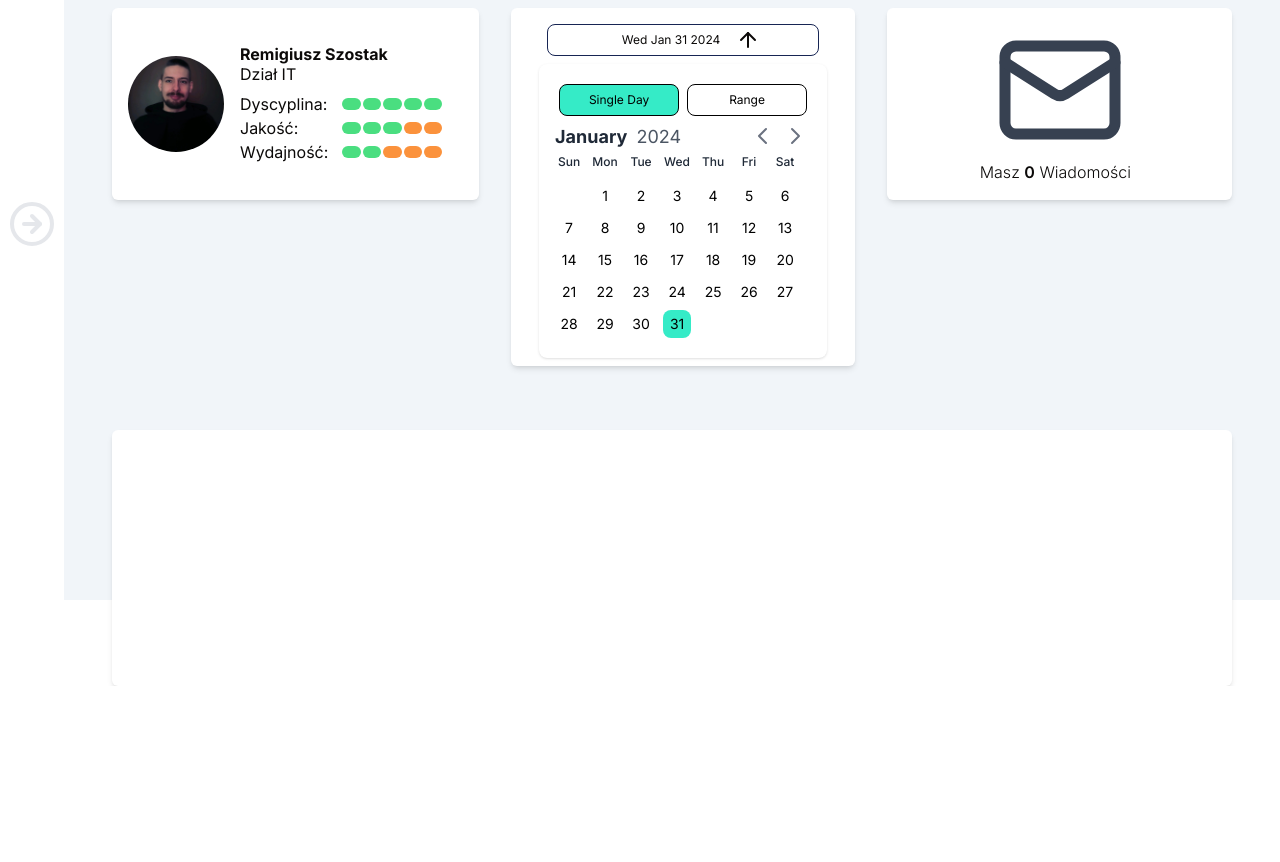
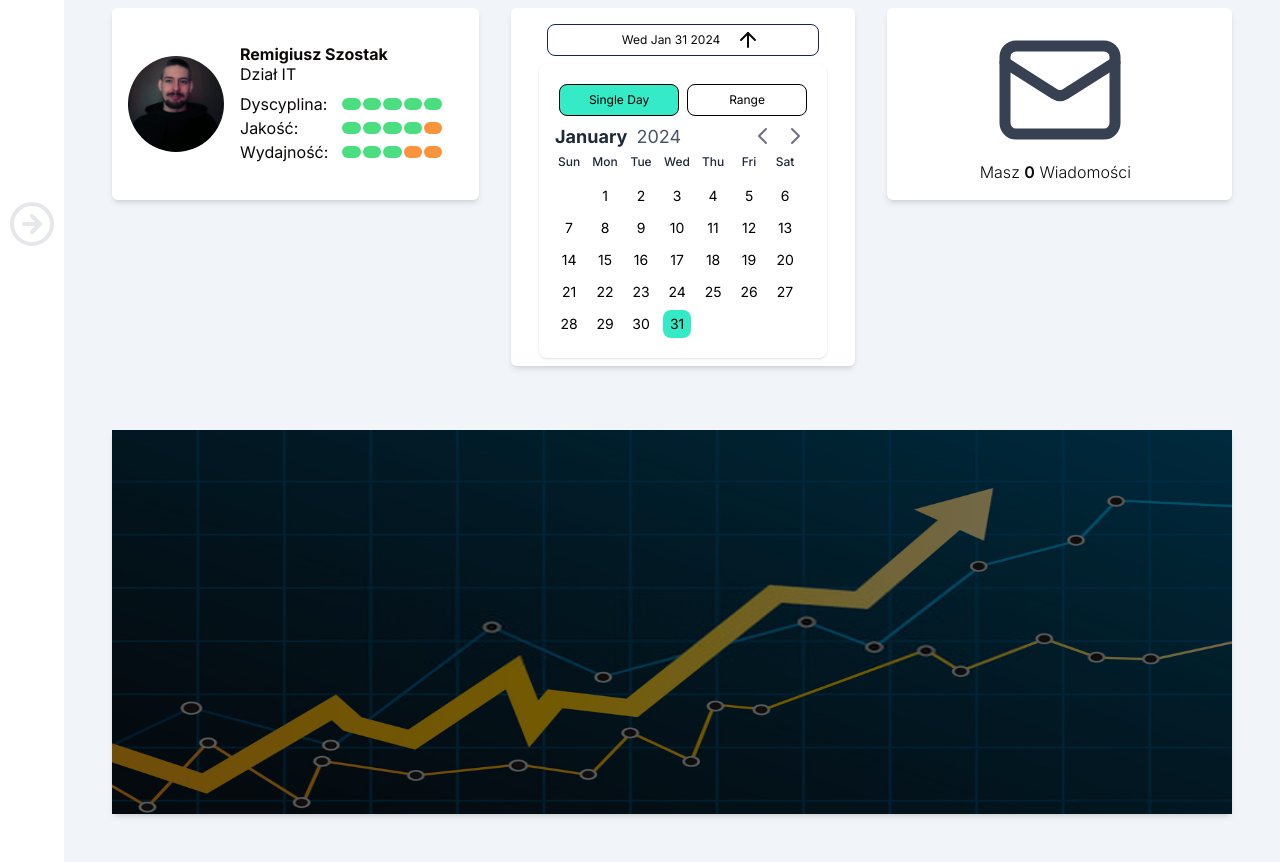
Before and after one commit to Arisablad/corp-connect, a Next.js app: page /dashboard in a window 1280 px wide. Shown: the part 200-1062 px from the top of the page. Before the commit the page ends 886 px from the top, so only its background shows below. Built offline with nearby package versions, Linux system fonts and the light colour scheme.

Commit message:
Feat: Added placeholder chart

```diff
--- a/src/app/(dashboard)/dashboard/page.tsx
+++ b/src/app/(dashboard)/dashboard/page.tsx
@@ -4,7 +4,7 @@ import DashboardSummaryCards from "@/components/dashboard/Homepage/summary-cards
 
 const DashboardHomePage = () => {
   return (
-    <div className="w-full h-screen bg-slate-100 px-4 sm:px-12 py-12">
+    <div className="w-full min-h-screen bg-slate-100 px-4 sm:px-12 py-12">
       <SugestedLinksList />
       <DashboardSummaryCards />
       <DashboardEmployeesChart />
--- a/src/components/dashboard/Homepage/employees-chart/Dashboard-Employees-Chart.tsx
+++ b/src/components/dashboard/Homepage/employees-chart/Dashboard-Employees-Chart.tsx
@@ -1,6 +1,19 @@
+import Image from "next/image";
+
 const DashboardEmployeesChart = () => {
   return (
-    <div className="cursor-pointer mt-16 bg-white shadow-md rounded-md w-full h-64 hover:bg-slate-800/20 hover:scale-105 transition duration-700"></div>
+    <div className="relative cursor-pointer mt-16 bg-white shadow-md rounded-md w-full h-96 hover:bg-slate-800/20 hover:scale-105 transition duration-700 flex">
+      <Image
+        src={"/company-site.jpg"}
+        alt={"Przykładowy Wykres"}
+        className=""
+        width={0}
+        height={0}
+        sizes="100vw"
+        style={{ width: "100%", height: "auto" }}
+      />
+      <div className="absolute left-0 top-0 h-full w-full overflow-hidden bg-black bg-fixed bg-blend-screen opacity-55"></div>
+    </div>
   );
 };
 
--- a/src/components/dashboard/Homepage/summary-cards/DashboardBestEmployeeCard.tsx
+++ b/src/components/dashboard/Homepage/summary-cards/DashboardBestEmployeeCard.tsx
@@ -30,10 +30,10 @@ const DashboardBestEmployeeCard = () => {
             Dyscyplina: <ReviewProgressBar />
           </div>
           <div className="flex gap-2 justify-between">
-            Jakość: <ReviewProgressBar count={3} />
+            Jakość: <ReviewProgressBar count={4} />
           </div>
           <div className="flex gap-2 justify-between">
-            Wydajność: <ReviewProgressBar count={2} />
+            Wydajność: <ReviewProgressBar count={3} />
           </div>
         </div>
       </div>
```
Also changed, not shown: public/company-site.jpg (added).
